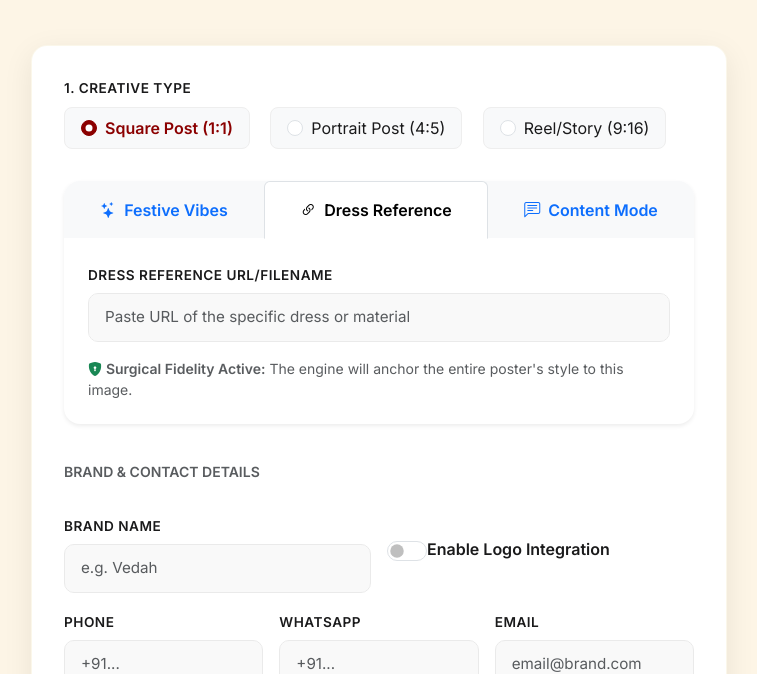
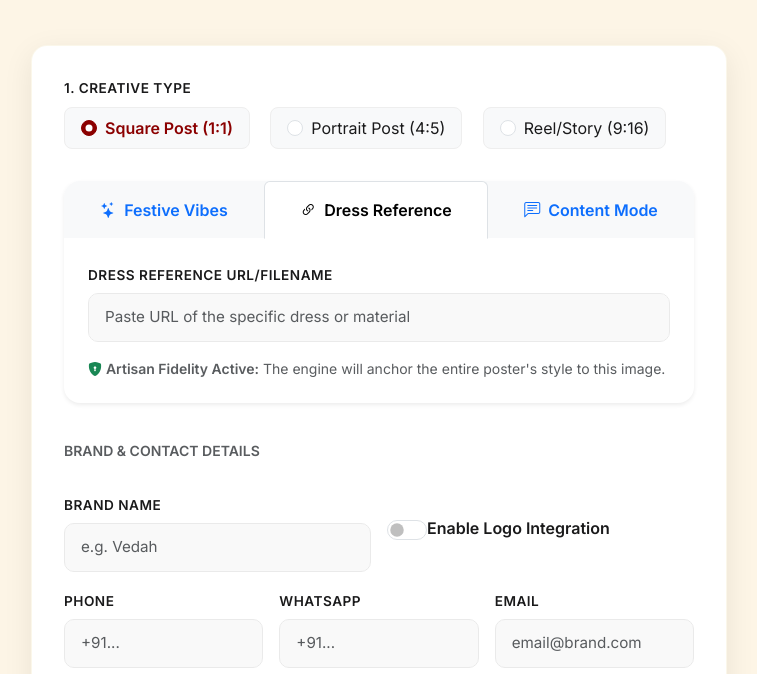
Before and after one commit to missionode/Instapost, a website: page index.html in a window 1280 px wide. Both pictures are taken after a click on the tab "Dress Reference". Shown: the part 126-800 px from the top of the page, without its empty margins (261-1018 px from the left). Drawn offline with nearby package versions, Linux system fonts and the light colour scheme.

Commit message:
style(ui): Update 'Surgical Fidelity' to 'Artisan Fidelity' for a more premium feel

```diff
--- a/index.html
+++ b/index.html
@@ -86,7 +86,7 @@
                                            pattern="^(https?:\/\/.*|.*\.(jpg|jpeg|png|webp|gif|bmp))$"
                                            title="Please enter a valid URL or image filename">
                                     <div class="form-text mt-3">
-                                        <i class="bi bi-shield-lock-fill text-success"></i> <strong>Surgical Fidelity Active:</strong> The engine will anchor the entire poster's style to this image.
+                                        <i class="bi bi-shield-lock-fill text-success"></i> <strong>Artisan Fidelity Active:</strong> The engine will anchor the entire poster's style to this image.
                                     </div>
                                 </div>
                             </div>
```
